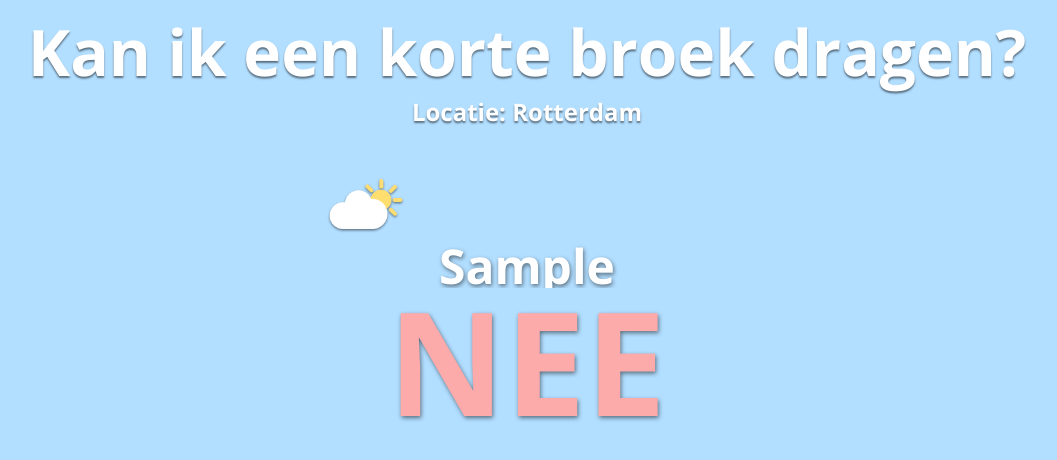
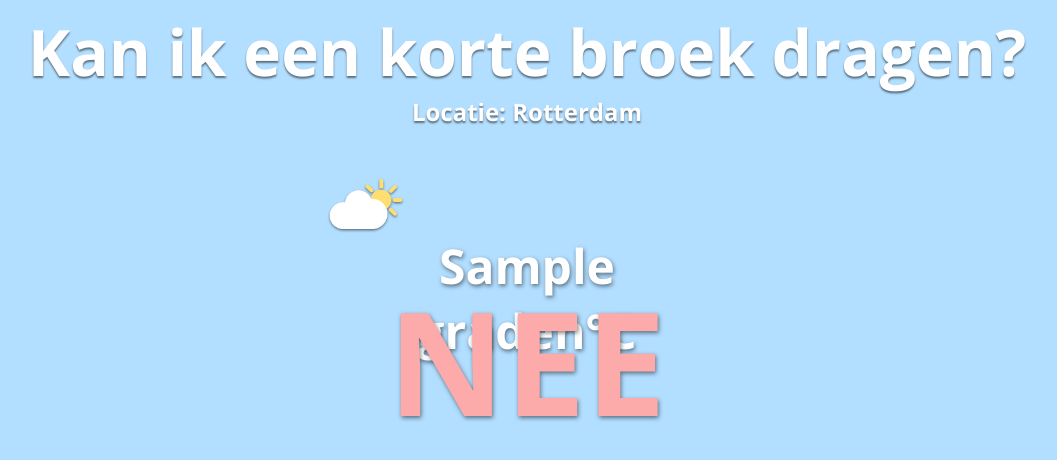
Before and after one commit to bart-rijnders/first-project, a Django app: template mysite/polls/templates/polls/index.html in a window 1280 px wide. Shown: the top 460 px of the page, without its empty margins (113-1170 px from the left). Run offline with Django 3.2, Linux system fonts and the light colour scheme; the template is opened without the code that fills it: most values are stand-ins (such as "Sample title", 1, 10 or a date in 2020).

Commit message:
fixed a float issue

```diff
--- a/mysite/polls/static/polls/style.css
+++ b/mysite/polls/static/polls/style.css
@@ -24,7 +24,6 @@ h3 {
 	width: 400px;
 	margin: 0 auto;
 	margin-top: 50px;
-	overflow: auto;
 }
 
 #weer-data img, #weer-data p {
@@ -46,6 +45,10 @@ h3 {
 	margin: 0px;
 }
 
+.clearfloat {
+	clear: both;
+}
+
 .antwoord {
 	font-size: 144px;
 	text-shadow: 1px 2px 4px rgba(0,0,0,0.5);
--- a/mysite/polls/templates/polls/index.html
+++ b/mysite/polls/templates/polls/index.html
@@ -13,6 +13,7 @@
 <div id='weer-data'>
 	<img src='static/polls/images/cloudy_and_sun_icon.png'>
 	<p>{{graden}}°C</p>
+	<div class='clearfloat'></div>
 </div>
 {% if graden > 23 and regen < 5 %}
 	<p id='ja' class='antwoord'>JA</p>
```
